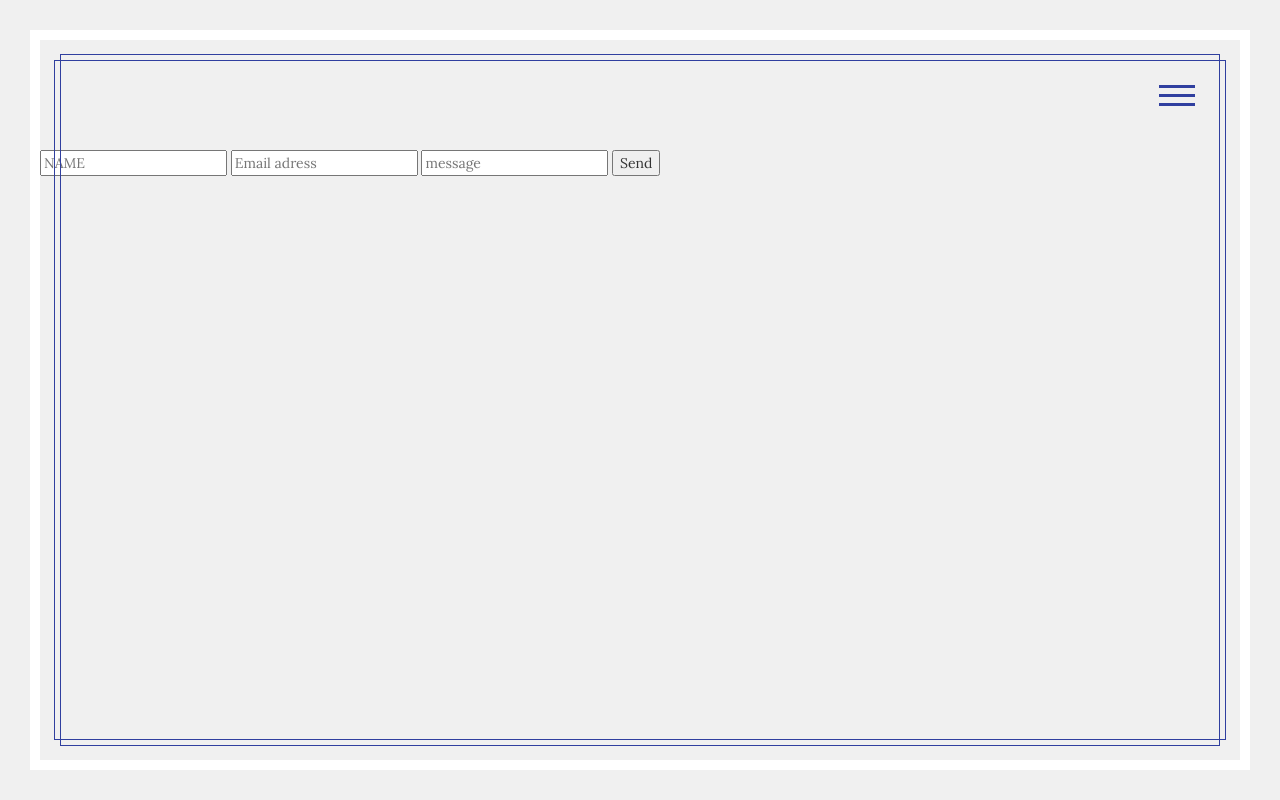
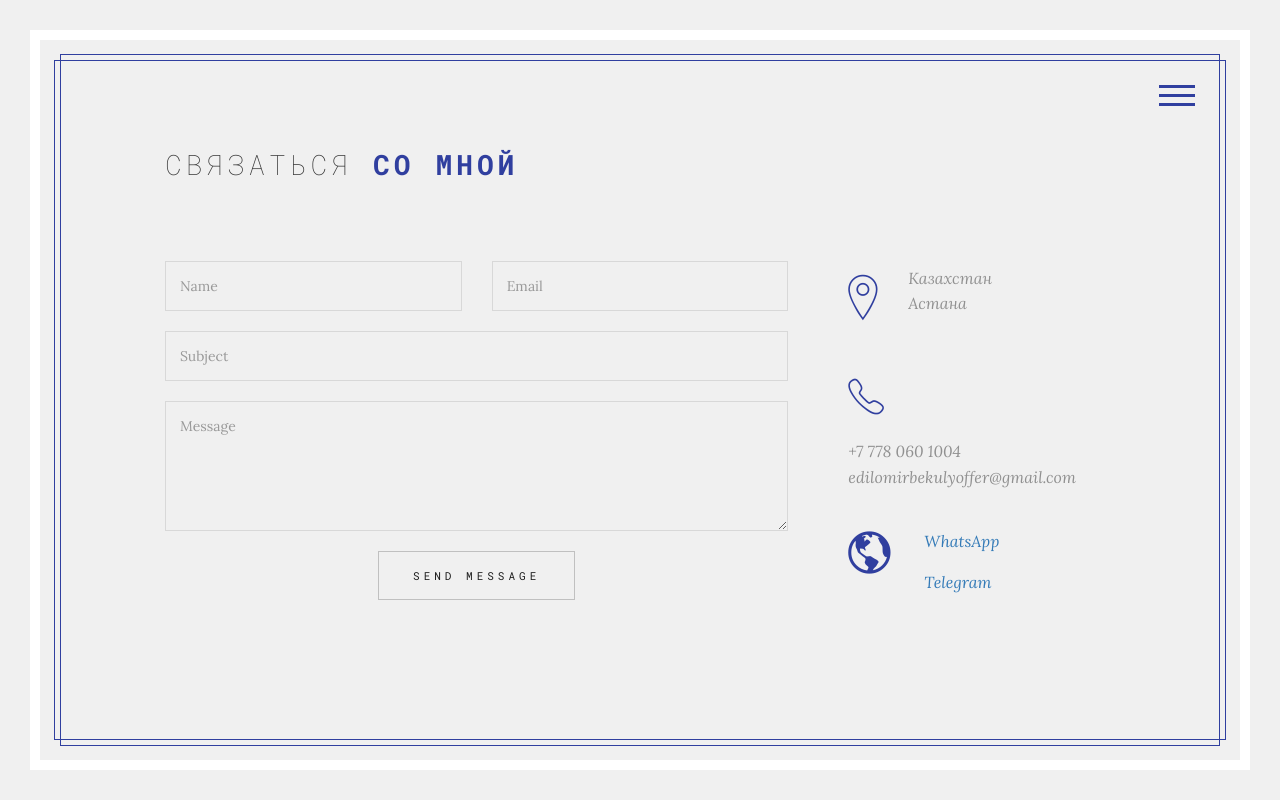
Before and after one commit to Edil-Omirbekuly/Edil-Omirbekuly.github.io, a plain HTML site: page index.html in a window 1280 px wide. Both pictures are taken after a click on the link "СВЯЗАТЬСЯ СО МНОЙ". Drawn offline with nearby package versions, Linux system fonts and the light colour scheme; files whose address does not match are found by name.

Commit message:
Update index.html

```diff
--- a/index.html
+++ b/index.html
@@ -241,9 +241,7 @@
 								<div class='col-md-4' >
 									<div class='service' >
 
-										<div class='icon' >
-											<i class='icon-basic-photo' ></i>
-										</div>
+										<ion-icon name="stats-chart-outline"></ion-icon>
 
 										<div class='content' >
 
@@ -259,9 +257,7 @@
 								<div class='col-md-4' >
 									<div class='service' >
 
-										<div class='icon' >
-											<i class='icon-basic-keyboard' ></i>
-										</div>
+										<ion-icon name="apps-outline"></ion-icon>
 
 										<div class='content' >
 
@@ -277,13 +273,11 @@
 								<div class='col-md-4' >
 									<div class='service' >
 
-										<div class='icon' >
-											<i class='ion-social-wordpress-outline' ></i>
-										</div>
+										<ion-icon name="code-slash-outline"></ion-icon>
 
 										<div class='content' >
 
-											<h4>Product Manager</h4>
+											<h4>Программирование</h4>
 
 
 
@@ -1167,18 +1161,126 @@
 
 				</section>
 
-
-				<!--=====================================================
+					<!--=====================================================
 					Contact Section
 				=====================================================-->
 				<section id='contact' class='section contact-section border-d' >
 
-					<form action="email.php" method="POST">
-						<input type="text" required="" name="name" placeholder="NAME">
-						<input type="email" required="" name="email" placeholder="Email adress">
-						<input type="text" required="" name="message" placeholder="message">
-						<button type="submit">Send</button>
-					</form>
+					<div class='section-block contact-block' >
+
+						<div class='container-fluid' >
+
+							<div class='section-header' >
+								<h2>Связаться <strong class='color' >Со мной</strong></h2>
+							</div>
+
+							<div class='row' >
+
+								<div class='col-md-8' >
+
+									<div class='contact-form' >
+
+										<form id='contact-form' data-toggle='validator' method='post' action='mail.php' >
+
+											<div id='contact-form-result' ></div>
+
+											<div class='row' >
+
+												<div class='col-md-6' >
+													<div class='form-group' >
+
+														<input type='text' class='form-control' placeholder='Name' name='name' required>
+														<div class='help-block with-errors' ></div>
+
+													</div>
+												</div>
+
+												<div class='col-md-6' >
+													<div class='form-group' >
+
+														<input type='email' class='form-control' placeholder='Email' name='email' required>
+														<div class='help-block with-errors' ></div>
+
+													</div>
+												</div>
+
+											</div>
+
+											<div class='form-group' >
+
+												<input type='text' class='form-control' placeholder='Subject' name='subject' required>
+												<div class='help-block with-errors' ></div>
+
+											</div>
+
+											<div class='form-group' >
+
+												<textarea class='form-control' placeholder='Message' name='message' rows='5' required></textarea>
+												<div class='help-block with-errors' ></div>
+
+											</div>
+
+											<div class='form-group text-center' >
+												<button type='submit' class='btn-custom btn-color' >
+													Send Message
+												</button>
+											</div>
+
+										</form>
+
+									</div>
+
+
+								</div>
+
+								<div class='col-md-4' >
+
+									<div class='contact-info-icons' >
+
+										<div class='contact-info' >
+
+											<i class='ion-ios-location-outline' ></i>
+
+											<p>
+												Казахстан<br>
+												Астана
+											</p>
+
+										</div>
+
+
+										<div class='contact-info' >
+
+											<i class='ion-ios-telephone-outline' ></i>
+
+											<p>
+												+7 778 060 1004<br>
+												edilomirbekulyoffer@gmail.com
+											</p>
+
+										</div>
+
+
+										<div class='contact-info' >
+
+											<i class='ion-android-globe' ></i>
+
+											<p>
+												<a href="https://wa.me/77780601004">WhatsApp</a><br>
+												<a href="https://t.me/mensolayaittym">Telegram</a>
+											</p>
+
+										</div>
+
+									</div>
+
+								</div>
+
+							</div>
+
+						</div>
+
+					</div>
 
 				</section>
 
@@ -1196,6 +1298,7 @@
 		<script src='js/jquery.magnific-popup.min.js' ></script>
 		<script src='js/validator.min.js' ></script>
 		<script src='js/script.js' ></script>
-
+		<script type="module" src="https://unpkg.com/ionicons@7.1.0/dist/ionicons/ionicons.esm.js"></script>
+		<script nomodule src="https://unpkg.com/ionicons@7.1.0/dist/ionicons/ionicons.js"></script>
 	</body>
 </html>
```
